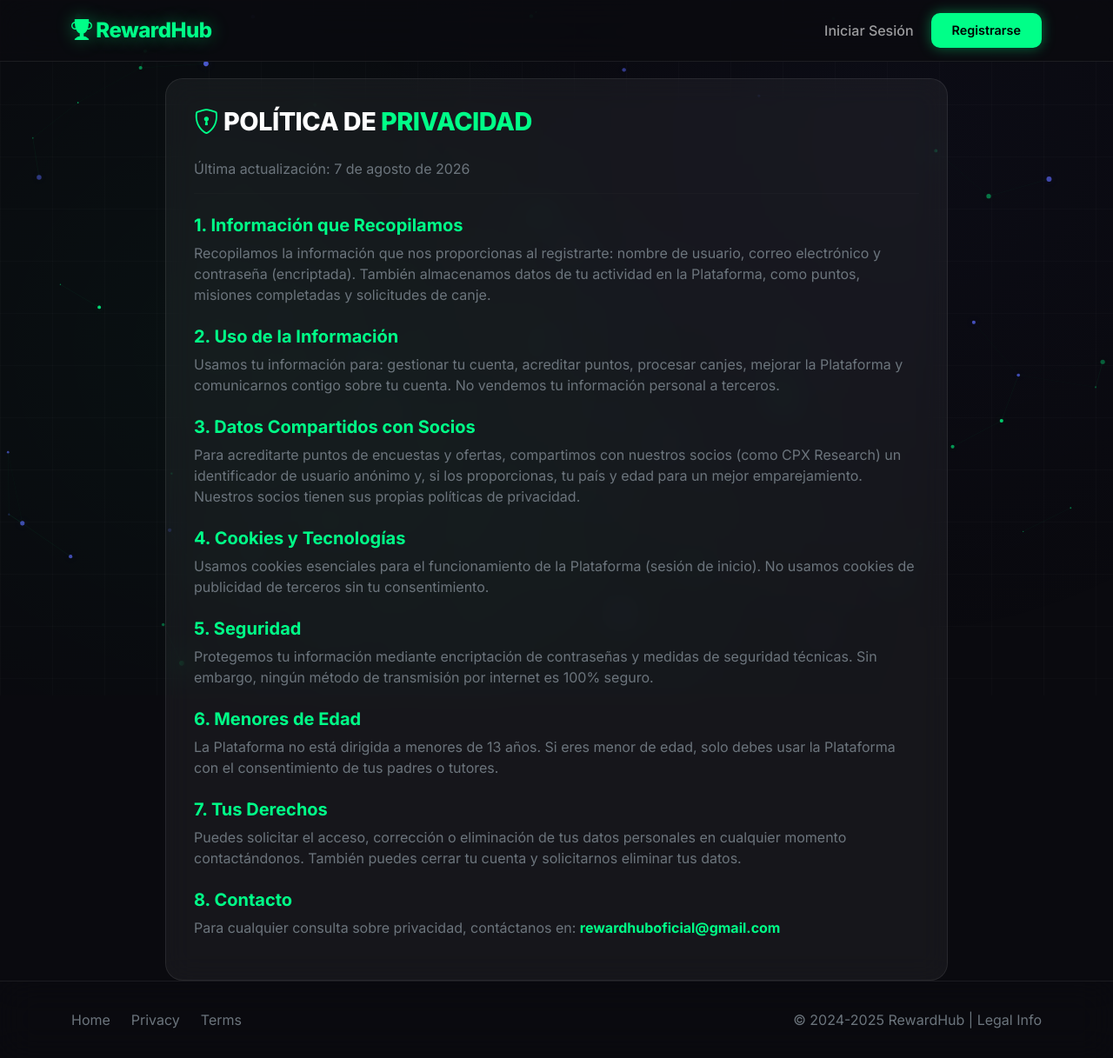
After one commit to maiguxd/reward-platform, a Flask app: page /privacy in a window 1280 px wide. The commit adds this page. Shown: the whole page at 87% size. Run offline with Flask 3, Linux system fonts and the light colour scheme.

Commit message:
Add Terms and Privacy Policy pages

```diff
--- a/app/routes/main.py
+++ b/app/routes/main.py
@@ -14,6 +14,16 @@ logger = logging.getLogger(__name__)
 @bp.route('/')
 def index():
     return render_template('index.html')
+
+
+@bp.route('/terms')
+def terms():
+    return render_template('terms.html')
+
+
+@bp.route('/privacy')
+def privacy():
+    return render_template('privacy.html')
 
 
 @bp.route('/callback/cpx', methods=['GET', 'POST'])
--- a/app/templates/base.html
+++ b/app/templates/base.html
@@ -174,9 +174,8 @@ select option { background: #1a1a2e; color: #fff; }
             <div class="d-flex flex-wrap justify-content-between align-items-center">
                 <div class="d-flex gap-4">
                     <a href="{{ url_for('main.index') }}" class="text-decoration-none text-secondary">Home</a>
-                    <span class="text-secondary">Links</span>
-                    <span class="text-secondary">Privacy</span>
-                    <span class="text-secondary">Terms</span>
+                    <a href="{{ url_for('main.privacy') }}" class="text-decoration-none text-secondary">Privacy</a>
+                    <a href="{{ url_for('main.terms') }}" class="text-decoration-none text-secondary">Terms</a>
                 </div>
                 <div class="text-secondary mt-2 mt-md-0">
                     &copy; 2024-2025 {{ config.SITE_NAME }} | Legal Info
--- /dev/null
+++ b/app/templates/privacy.html
@@ -0,0 +1,35 @@
+{% extends "base.html" %}
+{% block title %}Política de Privacidad{% endblock %}
+
+{% block content %}
+<div class="glass-card mx-auto" style="max-width: 900px;">
+    <h1 class="section-title mb-4"><i class="bi bi-shield-lock" style="color: var(--primary);"></i> POLÍTICA DE <span class="highlight">PRIVACIDAD</span></h1>
+    <p class="text-secondary">Última actualización: 7 de agosto de 2026</p>
+
+    <hr style="border-color: var(--glass-border);">
+
+    <h5 class="fw-bold mt-4" style="color: var(--primary);">1. Información que Recopilamos</h5>
+    <p class="text-secondary">Recopilamos la información que nos proporcionas al registrarte: nombre de usuario, correo electrónico y contraseña (encriptada). También almacenamos datos de tu actividad en la Plataforma, como puntos, misiones completadas y solicitudes de canje.</p>
+
+    <h5 class="fw-bold mt-4" style="color: var(--primary);">2. Uso de la Información</h5>
+    <p class="text-secondary">Usamos tu información para: gestionar tu cuenta, acreditar puntos, procesar canjes, mejorar la Plataforma y comunicarnos contigo sobre tu cuenta. No vendemos tu información personal a terceros.</p>
+
+    <h5 class="fw-bold mt-4" style="color: var(--primary);">3. Datos Compartidos con Socios</h5>
+    <p class="text-secondary">Para acreditarte puntos de encuestas y ofertas, compartimos con nuestros socios (como CPX Research) un identificador de usuario anónimo y, si los proporcionas, tu país y edad para un mejor emparejamiento. Nuestros socios tienen sus propias políticas de privacidad.</p>
+
+    <h5 class="fw-bold mt-4" style="color: var(--primary);">4. Cookies y Tecnologías</h5>
+    <p class="text-secondary">Usamos cookies esenciales para el funcionamiento de la Plataforma (sesión de inicio). No usamos cookies de publicidad de terceros sin tu consentimiento.</p>
+
+    <h5 class="fw-bold mt-4" style="color: var(--primary);">5. Seguridad</h5>
+    <p class="text-secondary">Protegemos tu información mediante encriptación de contraseñas y medidas de seguridad técnicas. Sin embargo, ningún método de transmisión por internet es 100% seguro.</p>
+
+    <h5 class="fw-bold mt-4" style="color: var(--primary);">6. Menores de Edad</h5>
+    <p class="text-secondary">La Plataforma no está dirigida a menores de 13 años. Si eres menor de edad, solo debes usar la Plataforma con el consentimiento de tus padres o tutores.</p>
+
+    <h5 class="fw-bold mt-4" style="color: var(--primary);">7. Tus Derechos</h5>
+    <p class="text-secondary">Puedes solicitar el acceso, corrección o eliminación de tus datos personales en cualquier momento contactándonos. También puedes cerrar tu cuenta y solicitarnos eliminar tus datos.</p>
+
+    <h5 class="fw-bold mt-4" style="color: var(--primary);">8. Contacto</h5>
+    <p class="text-secondary">Para cualquier consulta sobre privacidad, contáctanos en: <strong style="color: var(--primary);">rewardhuboficial@gmail.com</strong></p>
+</div>
+{% endblock %}
```
Also changed, not shown: app/templates/terms.html (added, +32 -0 lines).
